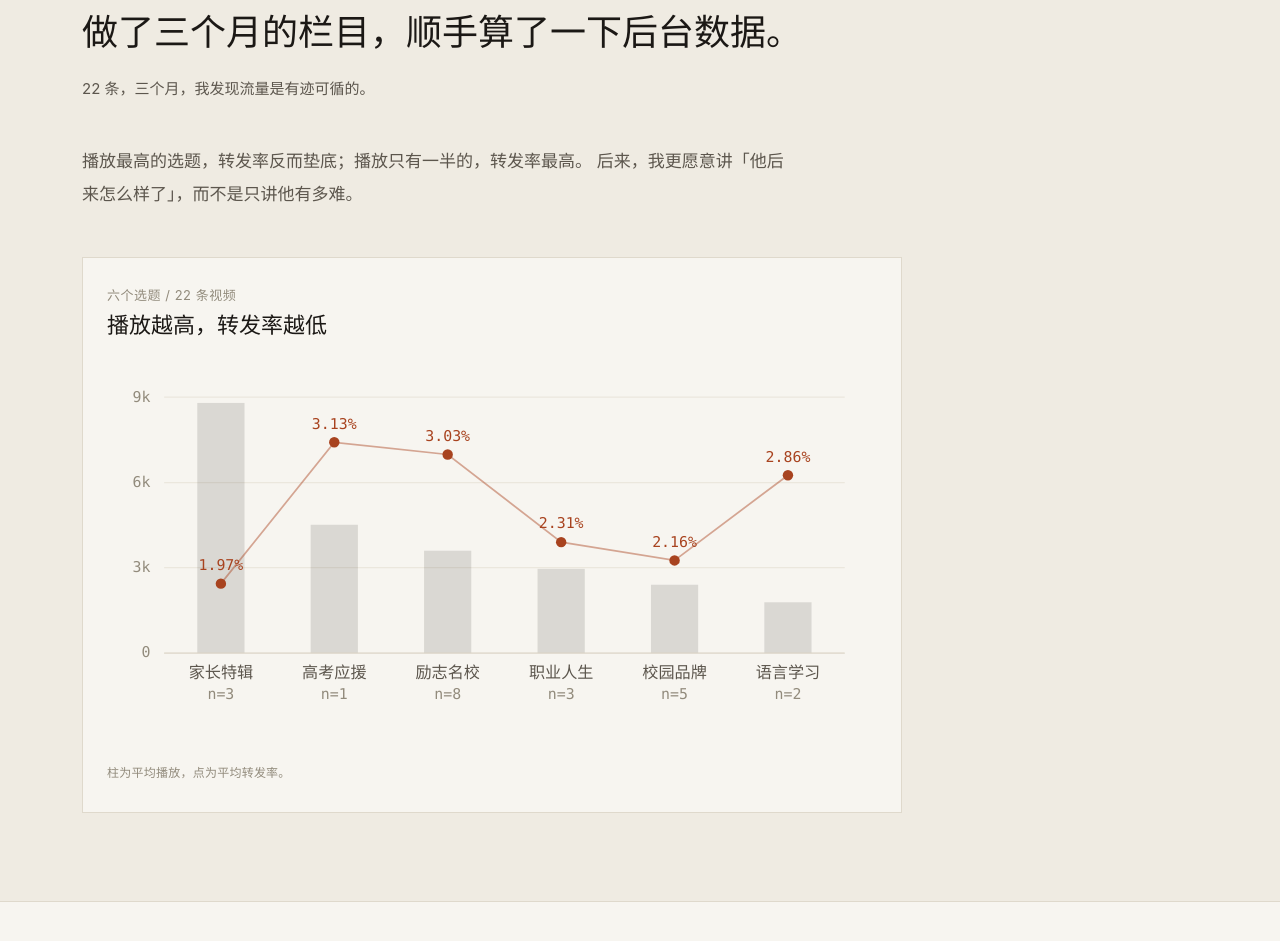
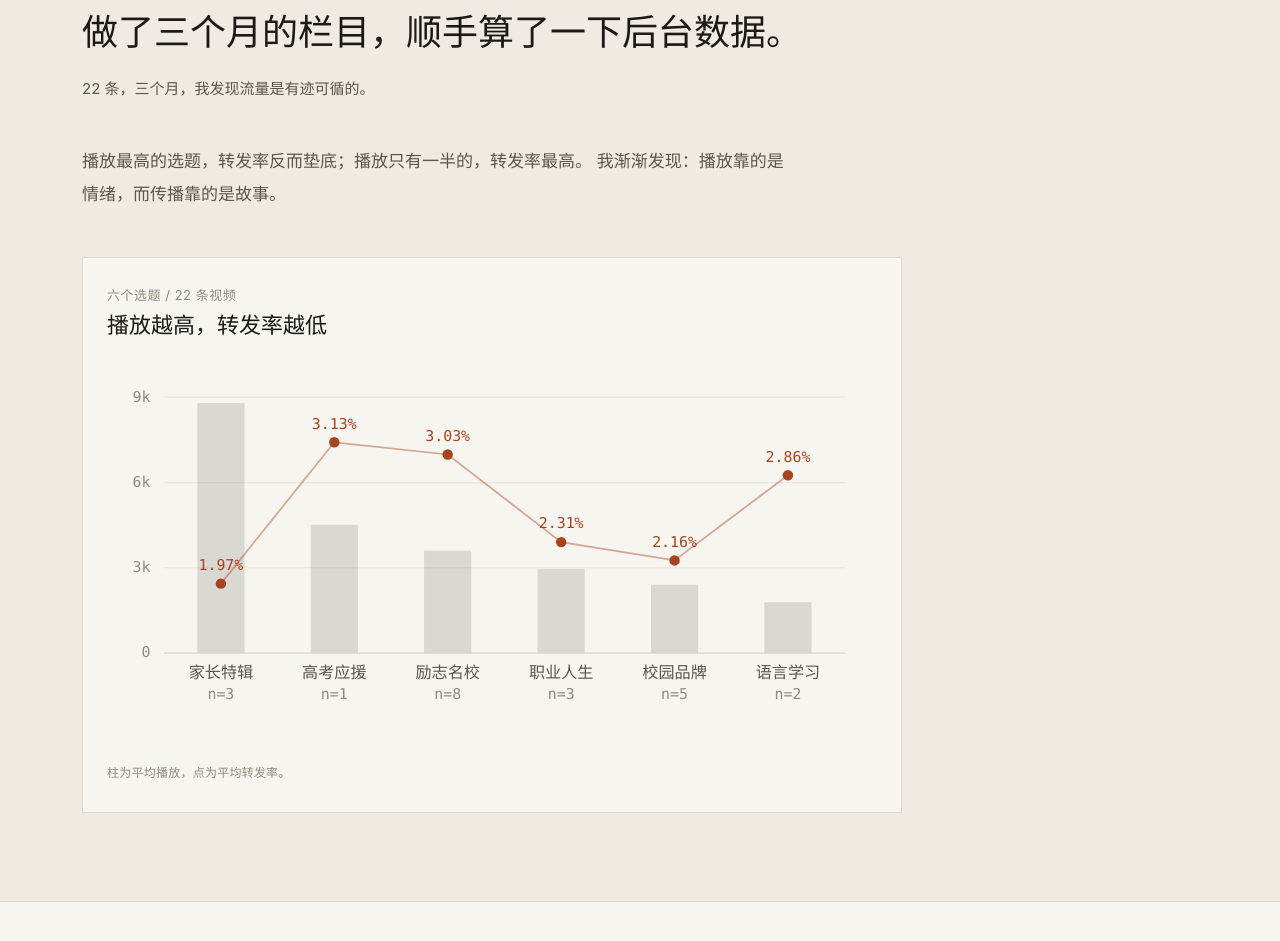
Before and after one commit to observer1001/photography-and-film, a plain HTML site: page index.html in a window 1280 px wide. Shown: the part 5904-6845 px from the top of the page. Drawn offline with Linux system fonts and the light colour scheme.

Commit message:
update 04 copy

```diff
--- a/index.html
+++ b/index.html
@@ -413,7 +413,7 @@ footer h2{font-family:var(--serif);font-weight:400;font-size:clamp(26px,3.3vw,41
 
       <p class="method-lead reveal">
         播放最高的选题，转发率反而垫底；播放只有一半的，转发率最高。
-        后来，我更愿意讲「他后来怎么样了」，而不是只讲他有多难。
+        我渐渐发现：播放靠的是情绪，而传播靠的是故事。
       </p>
 
       <div class="chart reveal">
```
